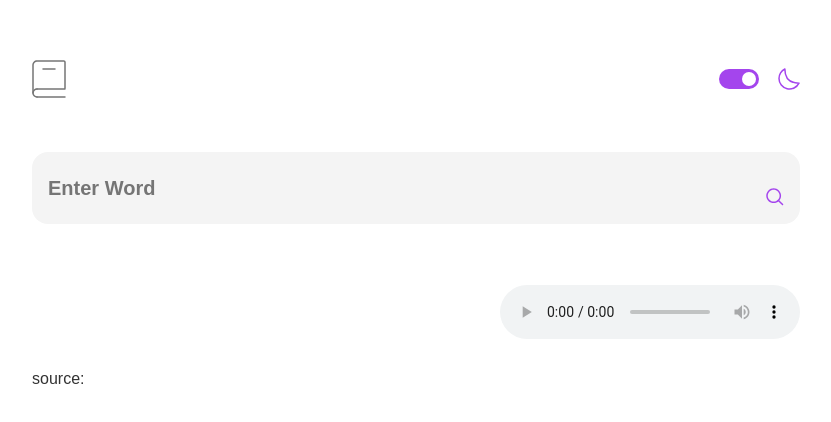
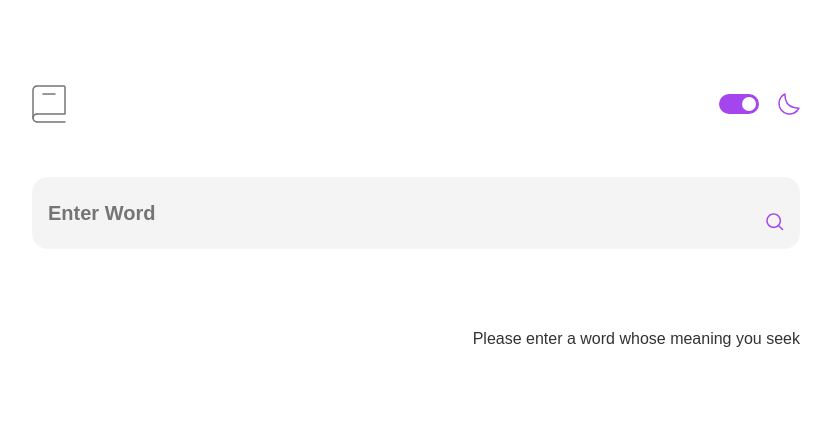
Before and after one commit to arthurkyambadde/dictionary-app, a React (Create React App) app: page / in a window 1280 px wide. Shown: the part 268-690 px from the top of the page, without its empty margins (224-1055 px from the left). Built offline with nearby package versions, Linux system fonts and the light colour scheme.

Commit message:
(feat): add condtional renders for components depending on data states

```diff
--- a/src/components/WordIntro/WordIntro.jsx
+++ b/src/components/WordIntro/WordIntro.jsx
@@ -1,10 +1,9 @@
-import React, { useState } from "react";
-import AudioIcon from "../icons/audio/AudioIcon";
+import React from "react";
 import styles from "./styles.module.css";
 import { useFetch } from "../../hooks/useFetch";
 
 function WordIntro() {
-  const { word, pronounciation, audio } = useFetch();
+  const { word, pronounciation, audio, nounUsage, error } = useFetch();
 
   const audioFile = audio;
 
@@ -17,14 +16,17 @@ function WordIntro() {
       <div className={styles.audio_icon}>
         <div>
           {/* <AudioIcon /> */}
-          {
+          {nounUsage.length > 0 && (
             <audio controls>
               <source src={audioFile} type="audio/mpeg" />
               Your browser does not support the audio element.
             </audio>
-          }
+          )}
         </div>
       </div>
+      {nounUsage.length === 0 && (
+        <p className={styles.default_statement}>{error}</p>
+      )}
     </div>
   );
 }
--- a/src/components/meaning/Meaning.jsx
+++ b/src/components/meaning/Meaning.jsx
@@ -1,4 +1,4 @@
-import React, { useState } from "react";
+import React from "react";
 import styles from "./styles.module.css";
 import { useFetch } from "../../hooks/useFetch";
 import Means from "./Means";
@@ -6,11 +6,10 @@ import Means from "./Means";
 function Meaning() {
   const { nounUsage, synonym, verbUsage, sourceUrls } = useFetch();
 
-  console.log("noun", sourceUrls);
-
   return (
+    <>
+      {nounUsage.length > 0 && (
         <div className={styles.meaning_wrapper}>
-      {nounUsage.length > 0 && (
           <div>
             <h3 className={styles.antimeria}>noun</h3>
             <Means data={nounUsage} />
@@ -25,20 +24,21 @@ function Meaning() {
               })}
             </p>
           </div>
-      )}
-      {verbUsage.length > 0 && (
+
           <div>
             <h3 className={styles.antimeria}>Verb</h3>
             <Means data={verbUsage} />
           </div>
-      )}
+
           <p className={styles.source}>
             <span>source:</span>
-        <a href={sourceUrls[0]} target="_blank">
+            <a href={sourceUrls[0]} target="_blank" rel="noreferrer">
               {sourceUrls[0]}
             </a>
           </p>
         </div>
+      )}
+    </>
   );
 }
 
```
Lines whose indentation alone changed are shown as unchanged.
